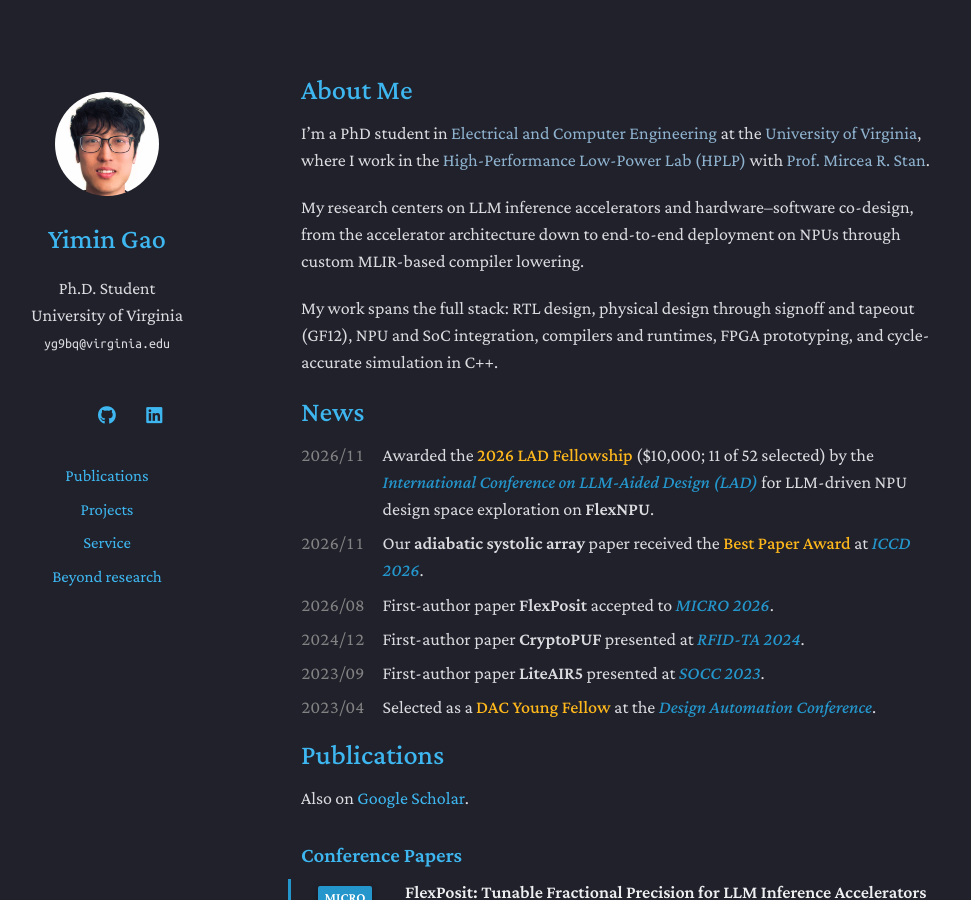
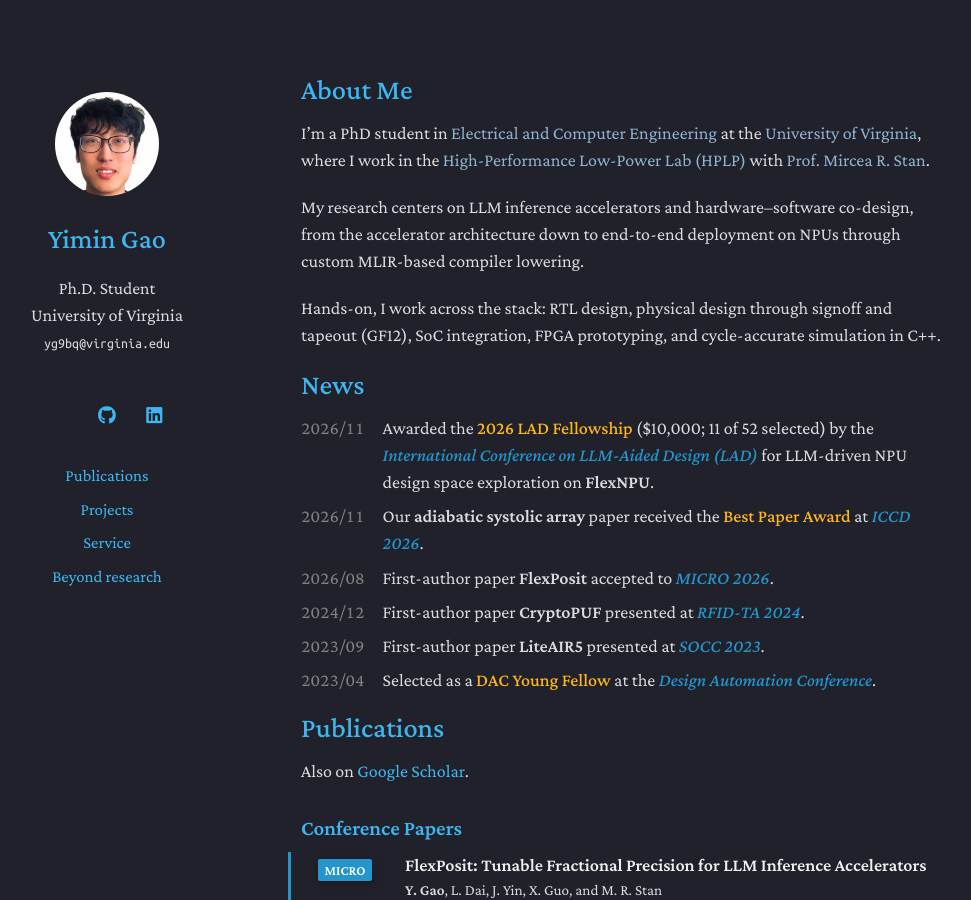
Before and after one commit to YiminGao0113/YiminGao0113.github.io, a Jekyll site: the page built from _pages/about.md, in a window 1280 px wide and 900 px high. Shown: the whole window, without its empty margins (169-1140 px from the left). Built offline with Jekyll 4.4.1, drawn with Linux system fonts in a browser that asks for light colours; a style sheet for code colours, icons or effects is not loaded; our own code applies the rules of GitHub Pages for plain Markdown files.

Commit message:
About: remove overlap between research and skills sentences

```diff
--- a/_pages/about.md
+++ b/_pages/about.md
@@ -15,7 +15,7 @@ I'm a PhD student in [Electrical and Computer Engineering](https://engineering.v
 
 My research centers on LLM inference accelerators and hardware–software co-design, from the accelerator architecture down to end-to-end deployment on NPUs through custom MLIR-based compiler lowering.
 
-My work spans the full stack: RTL design, physical design through signoff and tapeout (GF12), NPU and SoC integration, compilers and runtimes, FPGA prototyping, and cycle-accurate simulation in C++.
+Hands-on, I work across the stack: RTL design, physical design through signoff and tapeout (GF12), SoC integration, FPGA prototyping, and cycle-accurate simulation in C++.
 
 </div>
 
```
